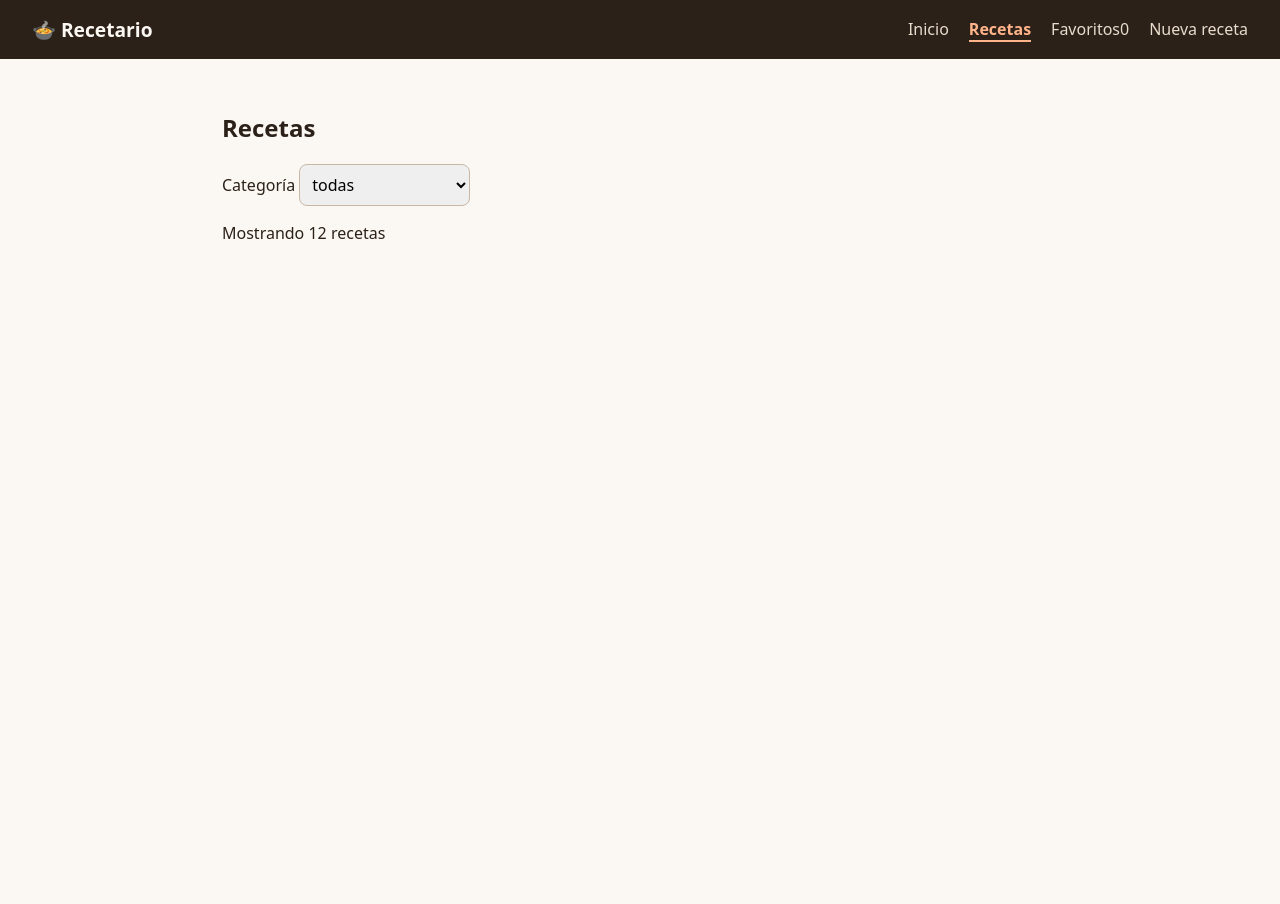
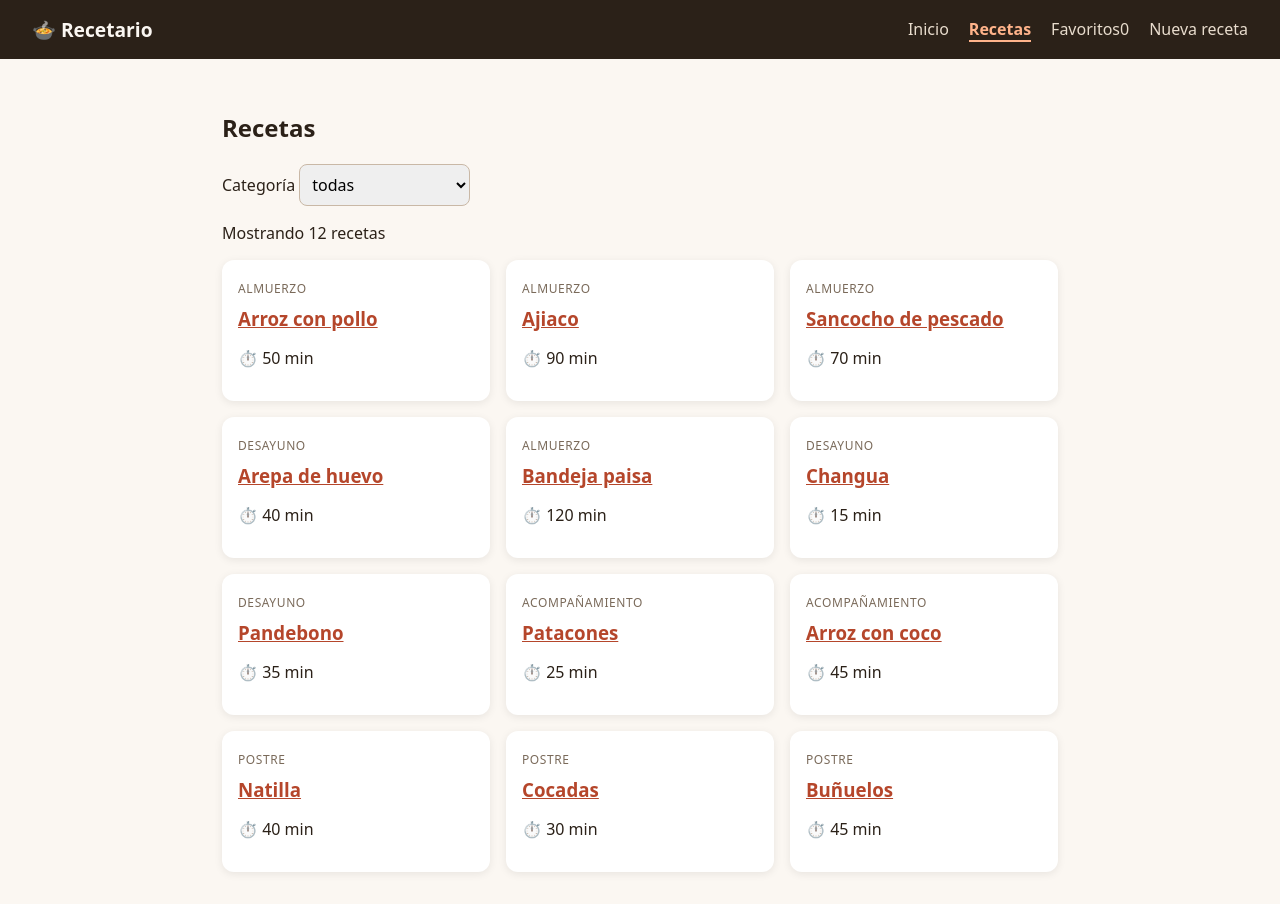
Before and after one commit to Is-monp/Bono-front, a React (Vite) app in the folder proyecto/: page /recetas in a window 1280 px wide. Before the commit the page ends 800 px from the top, so only its background shows below. Built offline with nearby package versions, Linux system fonts and the light colour scheme.

Commit message:
Fix: now displaying catalog (2)

```diff
--- a/proyecto/src/paginas/Catalogo.jsx
+++ b/proyecto/src/paginas/Catalogo.jsx
@@ -58,9 +58,9 @@ function Catalogo({ propias }) {
       <p>Mostrando {visibles.length} recetas</p>
 
       <div className="grilla">
-        {visibles.map((receta) => {
-          <TarjetaReceta key={receta.id} receta={receta} />;
-        })}
+       {visibles.map((receta) => {
+          return <TarjetaReceta key={receta.id} receta={receta} />;
+      })}
       </div>
     </section>
   );
```
